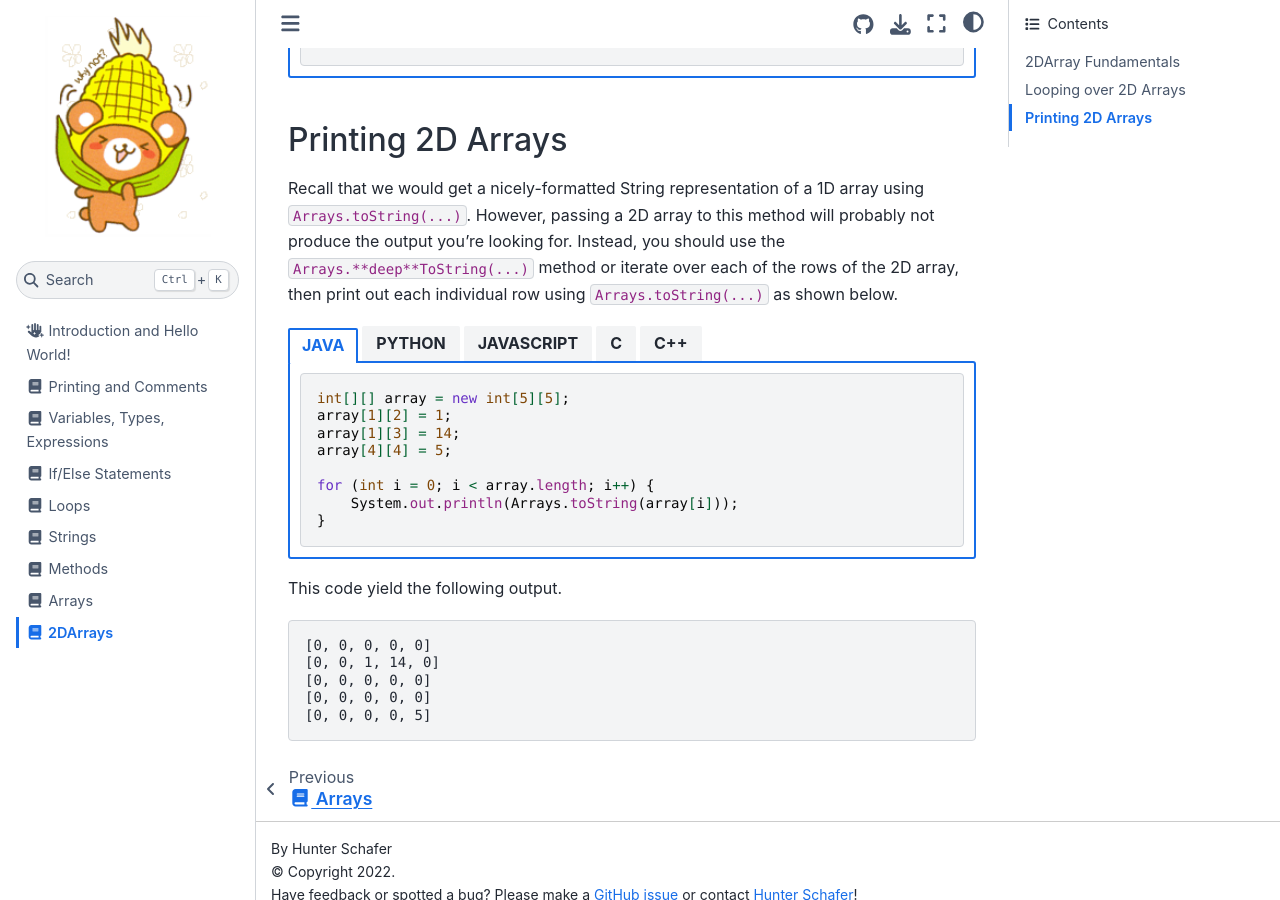
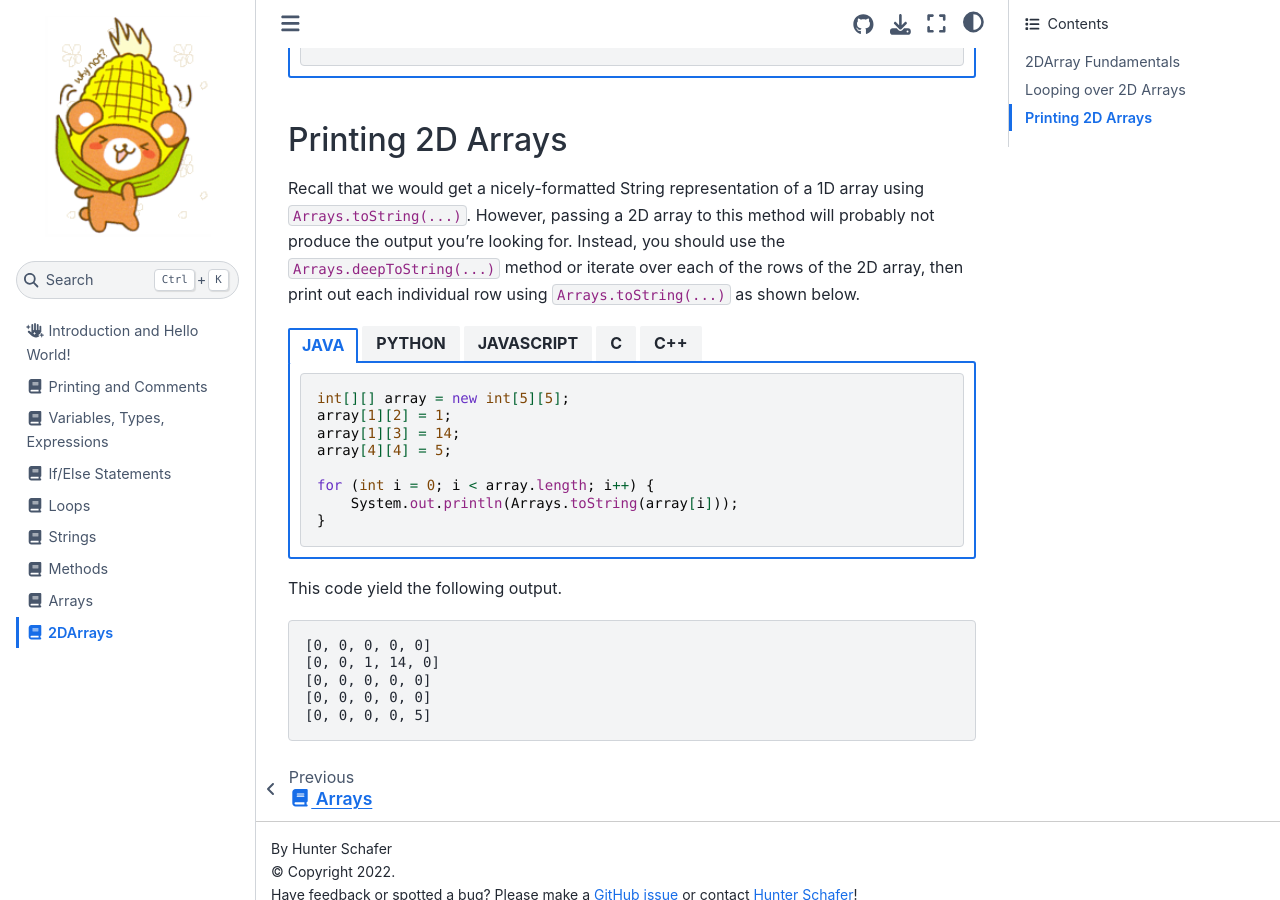
Before and after one commit to cse12x/java-tutorial, a Jupyter Book: the page built from book_source/source/2darrays.md, in a window 1280 px wide and 900 px high, scrolled down 1571 px. Built offline with Jupyter Book 1.0.4 settings and Sphinx 7.4.7 and the Sphinx Book theme 1.1.4, drawn with Linux system fonts in a browser that asks for light colours.

Commit message:
Fix broken markdown for `deepToString`

`````diff
--- a/book_source/source/2darrays.md
+++ b/book_source/source/2darrays.md
@@ -157,7 +157,7 @@ for (int i = 0; i < array.length; i++) {
 
 ## Printing 2D Arrays
 
-Recall that we would get a nicely-formatted String representation of a 1D array using `Arrays.toString(...)`. However, passing a 2D array to this method will probably not produce the output you're looking for. Instead, you should use the `Arrays.**deep**ToString(...)` method or iterate over each of the rows of the 2D array, then print out each individual row using `Arrays.toString(...)` as shown below.
+Recall that we would get a nicely-formatted String representation of a 1D array using `Arrays.toString(...)`. However, passing a 2D array to this method will probably not produce the output you're looking for. Instead, you should use the `Arrays.deepToString(...)` method or iterate over each of the rows of the 2D array, then print out each individual row using `Arrays.toString(...)` as shown below.
 
 ````{tab-set-code}
 
`````
